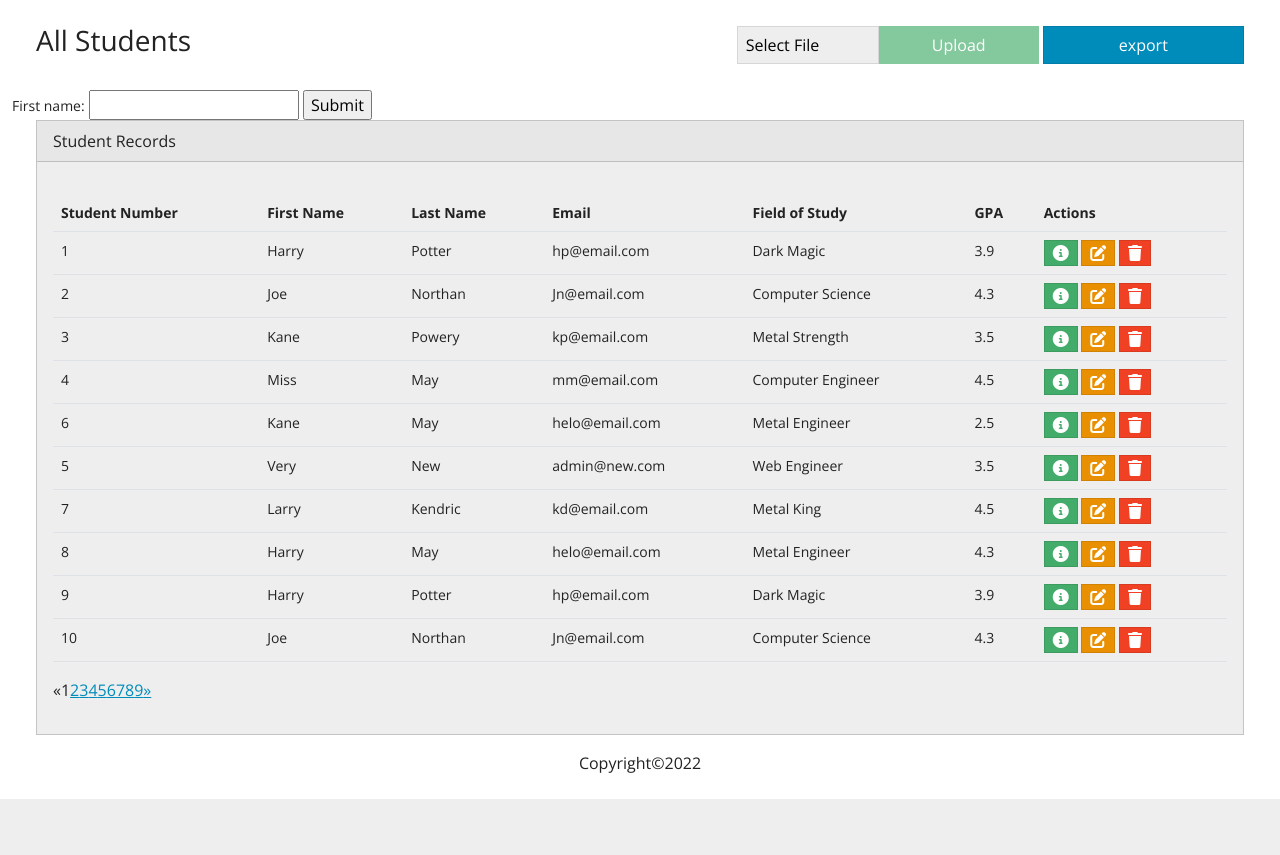
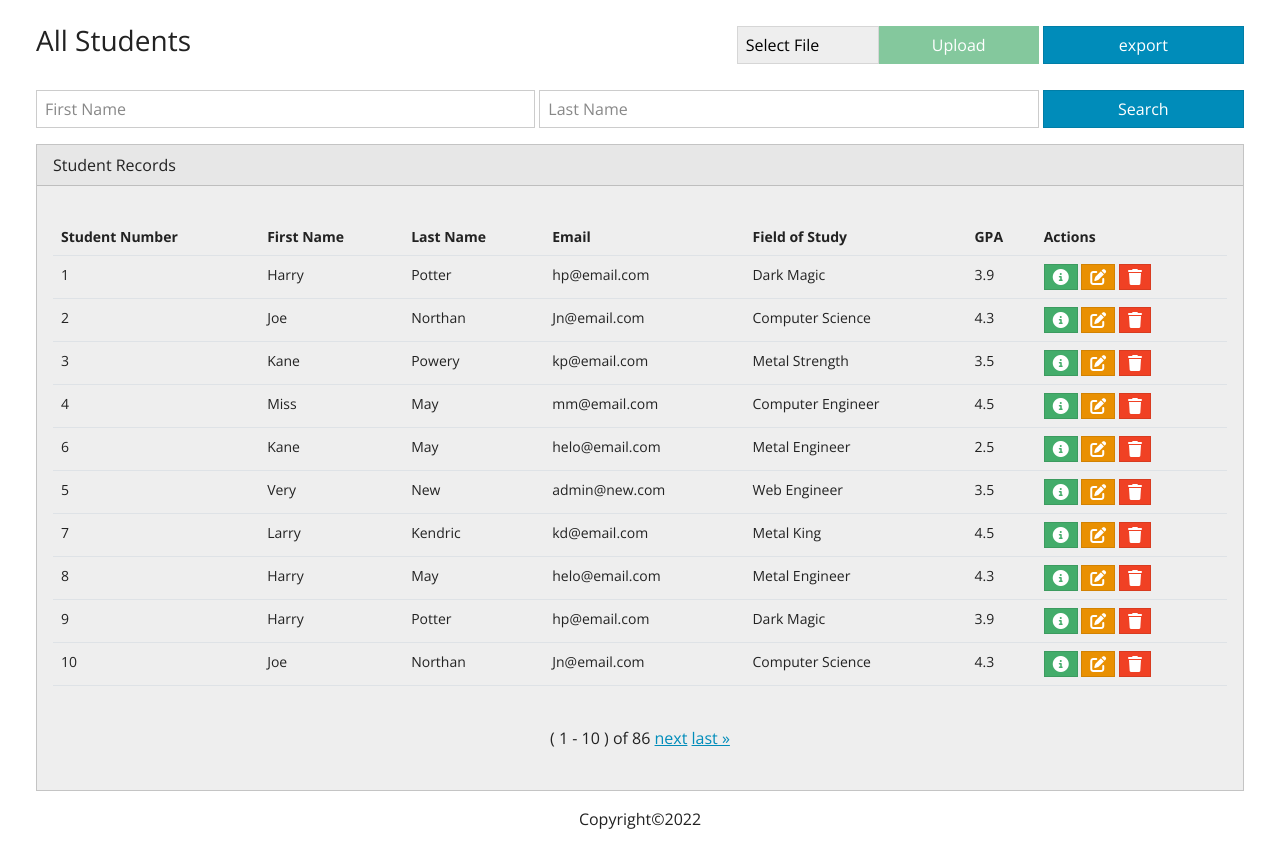
Before and after one commit to Mink-a/SMS, a Django app: page / in a window 1280 px wide. Shown: the part 56-911 px from the top of the page. Before the commit the page ends 855 px from the top, so only its background shows below. Run offline with Django 4.2, Linux system fonts and the light colour scheme; data comes from the database, SQL or seed files in the repository; some libraries are stand-ins or nearby versions.

Commit message:
filter pagination

```diff
--- a/sms/settings.py
+++ b/sms/settings.py
@@ -40,6 +40,7 @@ INSTALLED_APPS = [
     'students',
     "crispy_forms",
     "crispy_bootstrap5",
+    'widget_tweaks',
 ]
 
 CRISPY_ALLOWED_TEMPLATE_PACKS = "bootstrap5"
--- a/students/filters.py
+++ b/students/filters.py
@@ -2,7 +2,6 @@ import django_filters
 from .models import Student
 
 class StudentFilter(django_filters.FilterSet):
-
     class Meta:
         model = Student
-        fields = {'first_name'}
+        fields = {'first_name','last_name'}
--- a/students/templates/students/index.html
+++ b/students/templates/students/index.html
@@ -30,8 +30,12 @@
     </div>
   </div>
   <form method="get">
-    {{ form }}
-    <input type="submit" />
+    {% load widget_tweaks %}
+    <div class="form-group row mx-4 gap-1 mb-3">
+      {% render_field filter.form.first_name class="form-control col" placeholder="First Name" type="text" %}
+      {% render_field filter.form.last_name class="form-control col" placeholder="Last Name" type="text" %}
+      <input type="submit" value="Search" class="btn btn-primary col-2"/>
+    </div>
   </form>
   <div class="row">
     <div class="col-12">
@@ -127,7 +131,6 @@
                         </div>
                       </div>
                     </div>
-
                     <!-- Details Modal Section  -->
                     <div
                       class="modal"
@@ -179,13 +182,13 @@
                 {% endfor %}
               </tbody>
             </table>
-            {% comment %} <!--Pagination-->
+            <!--Pagination-->
             <div class="container p-4">
               <div class="pagination justify-content-center">
                 <span class="step-links">
                   {% if students.has_previous %}
-                  <a href="?page=1">&laquo; first</a>
-                  <a href="?page={{ students.previous_page_number }}"
+                  <a href="?{% for key, value in request.GET.items %}{% if key != 'page' %}{{ key }}={{ value }}&{% endif %}{% endfor %}page=1">&laquo; first</a>
+                  <a href="?{% for key, value in request.GET.items %}{% if key != 'page' %}{{ key }}={{ value }}&{% endif %}{% endfor %}page={{ students.previous_page_number }}"
                     >previous</a
                   >
                   {% endif %}
@@ -196,42 +199,15 @@
                   </span>
 
                   {% if students.has_next %}
-                  <a href="?page={{ students.next_page_number }}">next</a>
-                  <a href="?page={{ students.paginator.num_pages }}"
+                  <a href="?{% for key, value in request.GET.items %}{% if key != 'page' %}{{ key }}={{ value }}&{% endif %}{% endfor %}page={{ students.next_page_number }}">next</a>
+                  <a href="?{% for key, value in request.GET.items %}{% if key != 'page' %}{{ key }}={{ value }}&{% endif %}{% endfor %}page={{ students.paginator.num_pages }}"
                     >last &raquo;</a
                   >
                   {% endif %}
                 </span>
               </div>
             </div>
-            <!--end of Pagination--> {% endcomment %}
-            <div>
-              {% if students.has_other_pages %}
-              <ul class="pagination">
-               {% if students.has_previous %}
-                 <li><a href="?page={{ students.previous_page_number }}">&laquo;</a></li>
-               {% else %}
-                <li class="disabled"><span>&laquo;</span></li>
-             {% endif %}
-               {% for i in students.paginator.page_range %}
-                 {% if students.number == i %}
-                   <li class="active"><span>{{ i }} <span class="sr-only">(current)
-                </span></span></li>
-                 {% else %}
-                   <li><a href="?page={{ i }}">{{ i }}</a></li>
-                 {% endif %}
-               {% endfor %}
-               {% if students.has_next %}
-                 <li><a href="?page={{ students.next_page_number }}">&raquo;</a></li>
-               {% else %}
-                 <li class="disabled"><span>&raquo;</span></li>
-               {% endif %}
-             </ul>
-           {% endif %}
-            </div>
-          </div>
-        </div>
-      </div>
+            <!--end of Pagination-->
       {% else %}
       <h5 class="bg-light p-3 mb-3 mx-4">There is no student record here.</h5>
       {% endif %}
--- a/students/views.py
+++ b/students/views.py
@@ -14,11 +14,13 @@ from tablib import Dataset
 
 
 def index(request):
-    # a = Student.objects.all()
-    f = StudentFilter(request.GET, queryset=Student.objects.all())
+    all_students = Student.objects.all()
+    f = StudentFilter(request.GET, queryset=all_students)
+    all_students = f.qs
     page = request.GET.get('page', 1)
+    # print(f'you: {request.GET.items}')
 
-    paginator = Paginator(f.qs, 10)
+    paginator = Paginator(all_students, per_page=10)
     try:
         students = paginator.page(page)
     except PageNotAnInteger:
@@ -26,7 +28,7 @@ def index(request):
     except EmptyPage:
         students = paginator.page(paginator.num_pages)
     print(f'some-> {students}')
-    return render(request, 'students/index.html', {'students': students, 'form': f.form})
+    return render(request, 'students/index.html', {'filter': f, 'students': students})
 
 
 def view_student(request, id):
```
Also changed, not shown: 2 other files.
